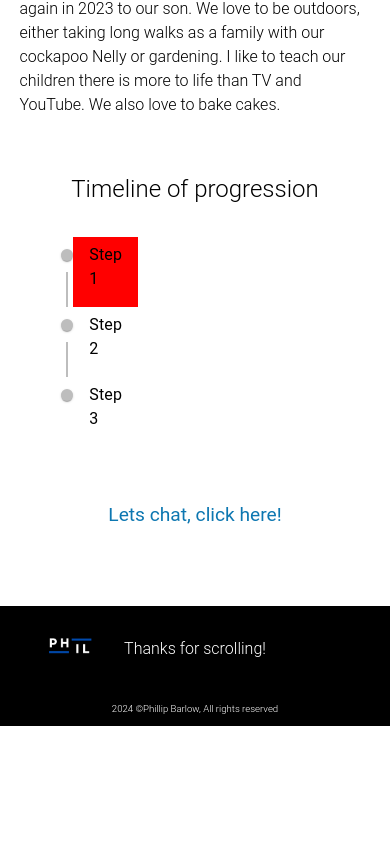
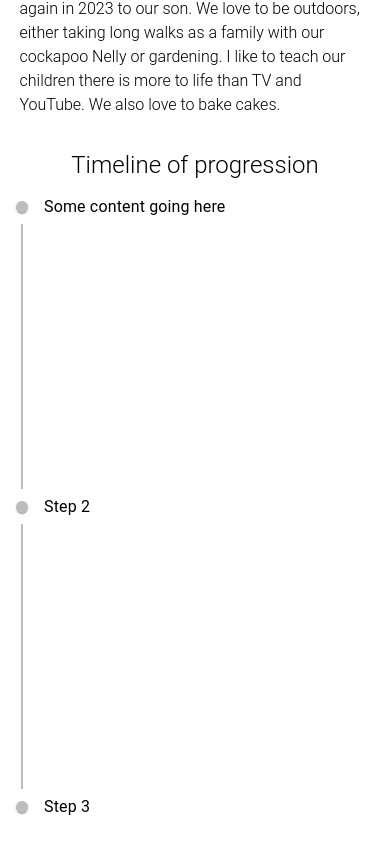
Before and after one commit to phillipbarlow/portfolio-site, a React (Vite) app: page /about in a window 390 px wide. Shown: the part 1391-2244 px from the top of the page. Before the commit the page ends 2117 px from the top, so only its background shows below. Built offline with nearby package versions, Linux system fonts and the light colour scheme.

Commit message:
timeline position adjusted for mobile and desktop view

```diff
--- a/src/App.css
+++ b/src/App.css
@@ -408,18 +408,20 @@ footer > nav ul li {
   font-weight: 400;
 }
 /* timeline table */
-.timeline-title{
+.MuiTimeline-root{
+  width:800px;
+  word-wrap: break-word;
+  margin: 50px auto;
   align-self: flex-start;
-  width: 50%;
-  margin: 1em auto;
 }
-.timelineTable{
-  width:50%;
-  display: flex;
-  align-items: flex-start;
-  margin: 0 auto;
+.MuiTypography-root{
+  height:300px;
+  /* width:1250px; */
 }
-/* timeline table */
+.MuiTimelineItem-root::before{
+  content: none !important;
+  padding: 0px !important;
+}
 .mailme-link{
  margin: 50px 0px;
 }
@@ -842,6 +844,20 @@ footer > nav ul li {
     overflow-x: hidden;
   }
   /* About */
+  .MuiTimeline-root{
+    width:200px;
+    word-wrap: break-word;
+    margin: 0px;
+    align-self: flex-start;
+  }
+  .MuiTypography-root{
+    height:300px;
+    width:250px;
+  }
+  .MuiTimelineItem-root::before{
+    content: none !important;
+    padding: 0px !important;
+  }
   .about-text {
     font-size: 3em;
     font-weight: 700;
@@ -870,14 +886,7 @@ footer > nav ul li {
   .timeline-title{
     width:90%;
     text-align: center;
-  }
-  .timeline-content{
-    background-color: red;
-    ;
-  }
-  .timelineTable{
-    width:100%;
-  }
+  };
   /* Contact */
   .contact-section {
     width: 75%;
@@ -1211,5 +1220,19 @@ a.portfolio-link {
     font-size: 6em;
     left: 10%;
   }
-
+  /* About */
+  .MuiTimeline-root{
+    width:1200px;
+    word-wrap: break-word;
+    margin: 0px;
+    align-self: flex-start;
+  }
+  .MuiTypography-root{
+    height:300px;
+    width:1250px;
+  }
+  .MuiTimelineItem-root::before{
+    content: none !important;
+    padding: 0px !important;
+  }
 }
--- a/src/routes/About.jsx
+++ b/src/routes/About.jsx
@@ -45,13 +45,15 @@ export default function About() {
           We also love to bake cakes.</p>
         </div>
         <h2 className='timeline-title'>Timeline of progression</h2>
-        <Timeline className='timelineTable'>
+        <Timeline style={{alignItems: 'flex-start'}}>
       <TimelineItem>
         <TimelineSeparator className='timeline-sep'>
           <TimelineDot />
           <TimelineConnector className='timeline-connector' />
         </TimelineSeparator>
-        <TimelineContent className='timeline-content'>Step 1</TimelineContent>
+        <TimelineContent className='timeline-content'>
+          Some content going here
+        </TimelineContent>
       </TimelineItem>
       <TimelineItem>
         <TimelineSeparator>
```
